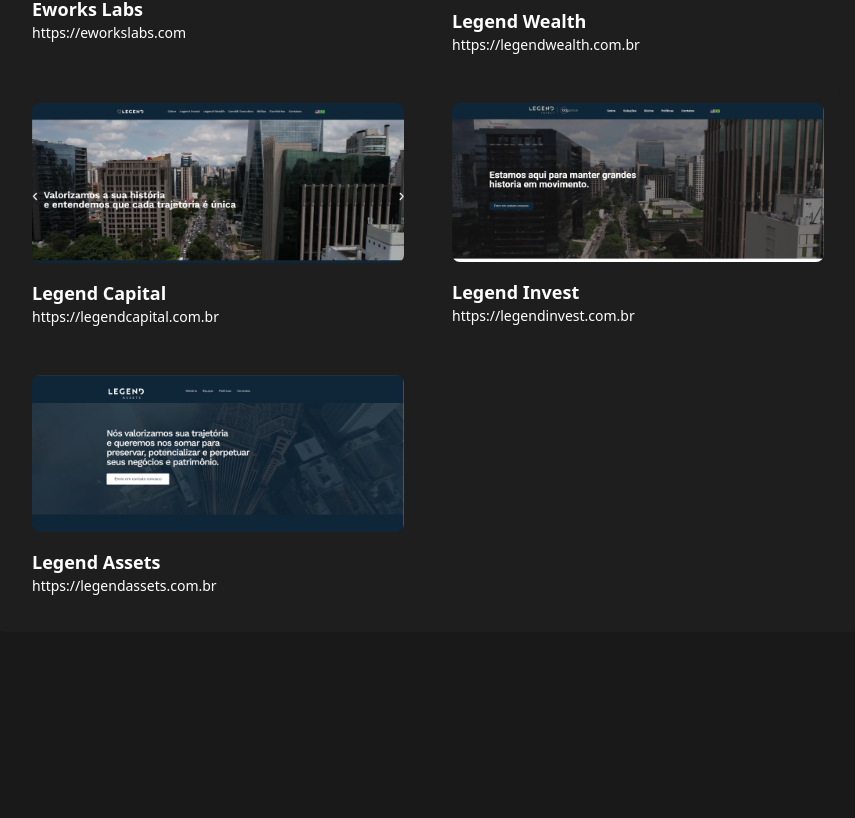
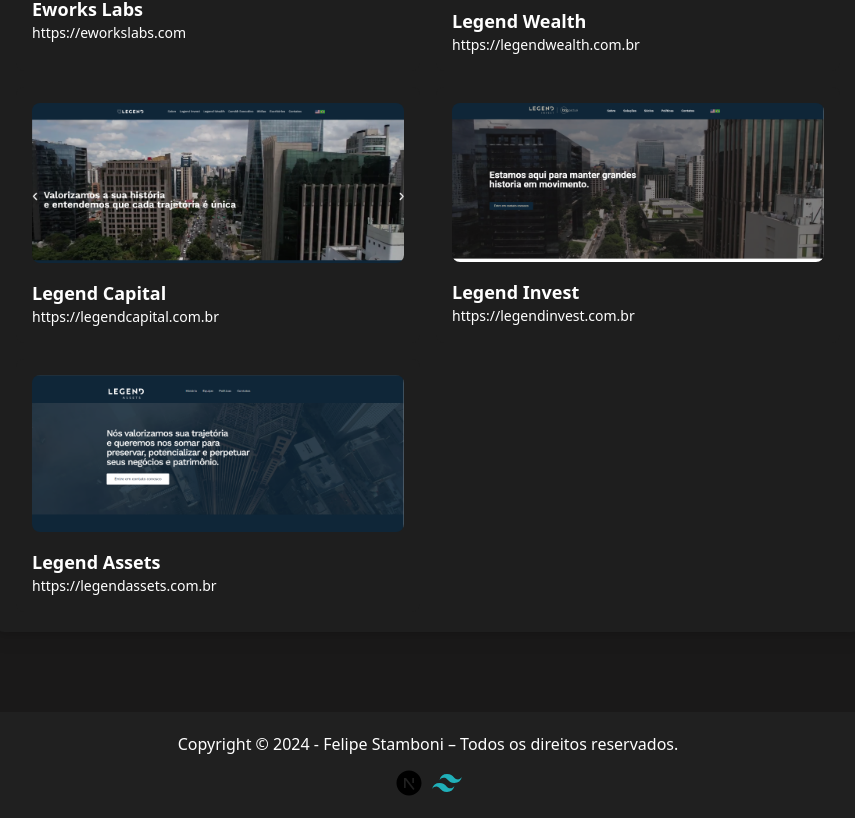
Before and after one commit to felipestambonidev/meuportifolioemnextjs, a Next.js app: page / in a window 1280 px wide. Shown: the part 1988-2806 px from the top of the page, without its empty margins (212-1067 px from the left). Before the commit the page ends 2620 px from the top, so only its background shows below. Built offline with nearby package versions, Linux system fonts and the light colour scheme.

Commit message:
Add: adicionei o componente rodape nas paginas pt e eng

```diff
--- a/pages/en/index.tsx
+++ b/pages/en/index.tsx
@@ -2,6 +2,8 @@
 import ProjetosWordPress from "@/components/meusprojetos/WordPress";
 import MeusProjetosEng from "@/components/meusprojetosenglish";
 import PerfilEng from "@/components/perfilenglish";
+import RodapeEng from "@/components/rodapeenglish";
+import Rodape from "@/components/rodapeenglish";
 import SobreMimEng from "@/components/sobremimenglish";
 import TecnologiasEng from "@/components/tecnologiaseng";
 
@@ -19,6 +21,9 @@
 		   <MeusProjetosEng />
 		   <ProjetosWordPress />
 		 </section>
+		 <footer>
+			<RodapeEng/>
+		 </footer>
 		</div>
 	   );
 }
--- a/pages/index.tsx
+++ b/pages/index.tsx
@@ -2,6 +2,7 @@
 import MeusProjetos from "@/components/meusprojetos";
 import ProjetosWordPress from "@/components/meusprojetos/WordPress";
 import Perfil from "@/components/perfil";
+import Rodape from "@/components/rodape";
 import SobreMim from "@/components/sobremim";
 import Tecnologias from "@/components/tecnologias";
 
@@ -18,6 +19,9 @@
       <MeusProjetos/>
       <ProjetosWordPress />
     </section>
+    <footer>
+      <Rodape/>
+    </footer>
    </div>
   );
 }
```
